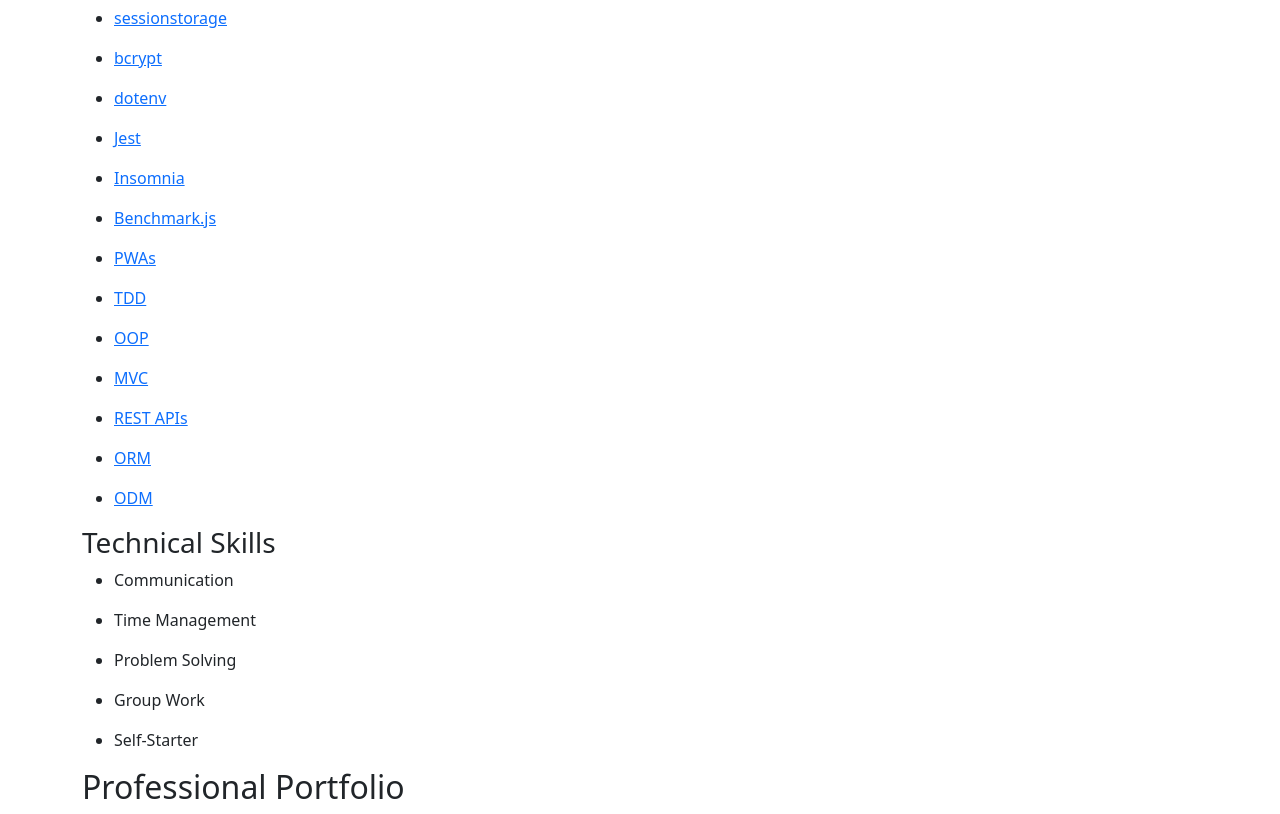
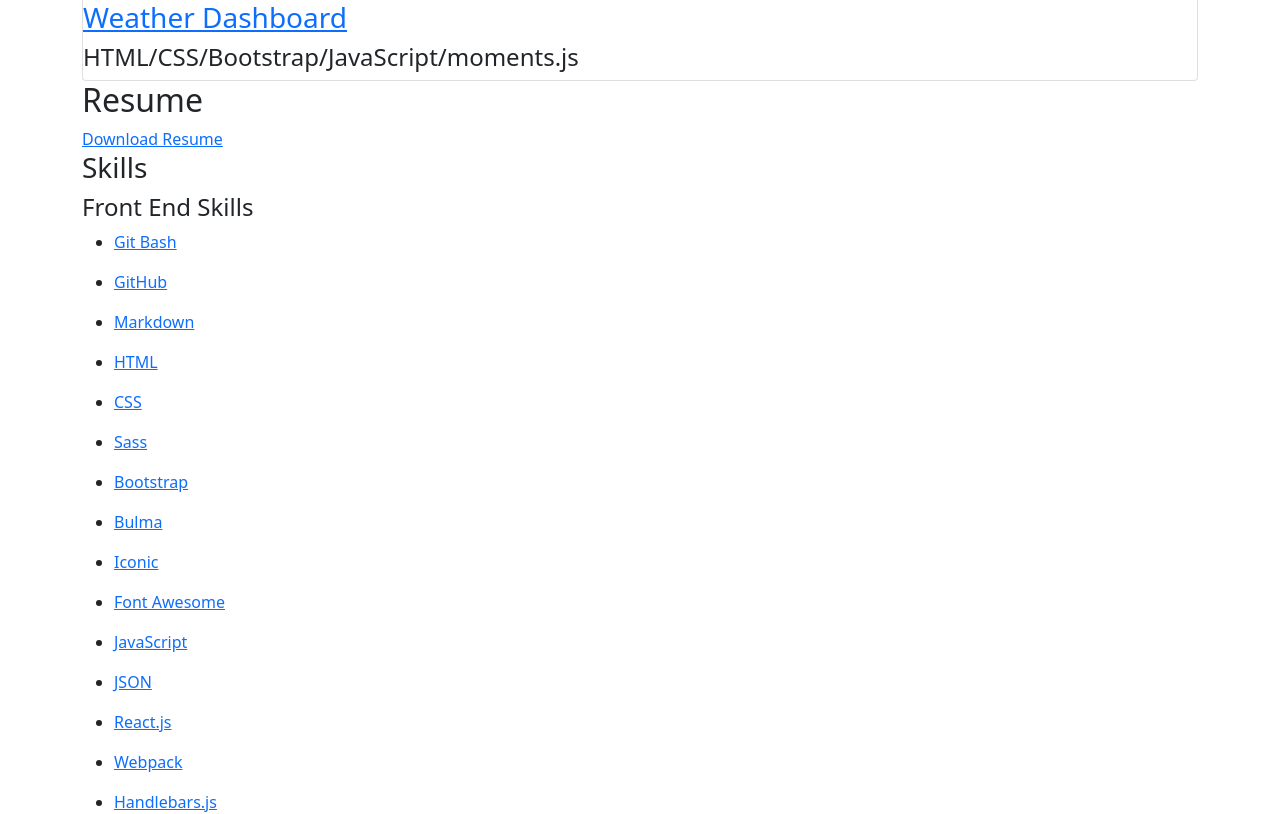
Before and after one commit to nicnolen/react-portfolio, a React (Create React App) app: page /resume in a window 1280 px wide. Shown: the part 1780-2594 px from the top of the page. Built offline with nearby package versions, Linux system fonts and the light colour scheme.

Commit message:
changed skills from About component to Resume component

```diff
--- a/src/components/About/index.js
+++ b/src/components/About/index.js
@@ -1,15 +1,7 @@
 import React from 'react';
-import FrontendSkills from '../FrontendSkills';
-import BackendSkills from '../BackendSkills';
-import TechnicalSkills from '../TechnicalSkills';
-import skillsInfo from './skills.json';
 import 'bootstrap/dist/css/bootstrap.min.css';
 
 function About() {
-  const Wrapper = props => {
-    return <div className='wrapper'>{props.children}</div>;
-  };
-
   return (
     <section className='container'>
       <h2 className='top-title'>About Me</h2>
@@ -49,36 +41,6 @@
           expectations.
         </p>
       </div>
-
-      <Wrapper id='card-data'>
-        <h3> Front End Skills</h3>
-        {skillsInfo.map((skill, i) => (
-          <FrontendSkills
-            key={i}
-            name={skill.name}
-            category={skill.category}
-            documentation={skill.documentation}
-          />
-        ))}
-        <h3> Back End Skills</h3>
-        {skillsInfo.map((skill, i) => (
-          <BackendSkills
-            key={i}
-            name={skill.name}
-            category={skill.category}
-            documentation={skill.documentation}
-          />
-        ))}
-        <h3> Technical Skills</h3>
-        {skillsInfo.map((skill, i) => (
-          <TechnicalSkills
-            key={i}
-            name={skill.name}
-            category={skill.category}
-            documentation={skill.documentation}
-          />
-        ))}
-      </Wrapper>
     </section>
   );
 }
--- a/src/components/Resume/index.js
+++ b/src/components/Resume/index.js
@@ -1,14 +1,54 @@
 import React from 'react';
 import resume from '../../assets/images/portfolioImages/resume.pdf';
+import FrontendSkills from '../FrontendSkills';
+import BackendSkills from '../BackendSkills';
+import TechnicalSkills from '../TechnicalSkills';
+import skillsInfo from './skills.json';
 
 function Resume() {
+  const Wrapper = props => {
+    return <div className='wrapper'>{props.children}</div>;
+  };
   return (
     <section className='container'>
       <h2 className='top-title'>Resume</h2>
-
-      <a href={resume} target='_blank' rel='noreferrer'>
-        Download Resume
-      </a>
+      <div>
+        <a href={resume} target='_blank' rel='noreferrer'>
+          Download Resume
+        </a>
+      </div>
+      <div>
+        <h3>Skills</h3>
+        <Wrapper id='card-data'>
+          <h4>Front End Skills</h4>
+          {skillsInfo.map((skill, i) => (
+            <FrontendSkills
+              key={i}
+              name={skill.name}
+              category={skill.category}
+              documentation={skill.documentation}
+            />
+          ))}
+          <h4>Back End Skills</h4>
+          {skillsInfo.map((skill, i) => (
+            <BackendSkills
+              key={i}
+              name={skill.name}
+              category={skill.category}
+              documentation={skill.documentation}
+            />
+          ))}
+          <h4>Technical Skills</h4>
+          {skillsInfo.map((skill, i) => (
+            <TechnicalSkills
+              key={i}
+              name={skill.name}
+              category={skill.category}
+              documentation={skill.documentation}
+            />
+          ))}
+        </Wrapper>
+      </div>
     </section>
   );
 }
```
Also changed, not shown: src/components/Resume/skills.json (renamed from src/components/About/skills.json).
